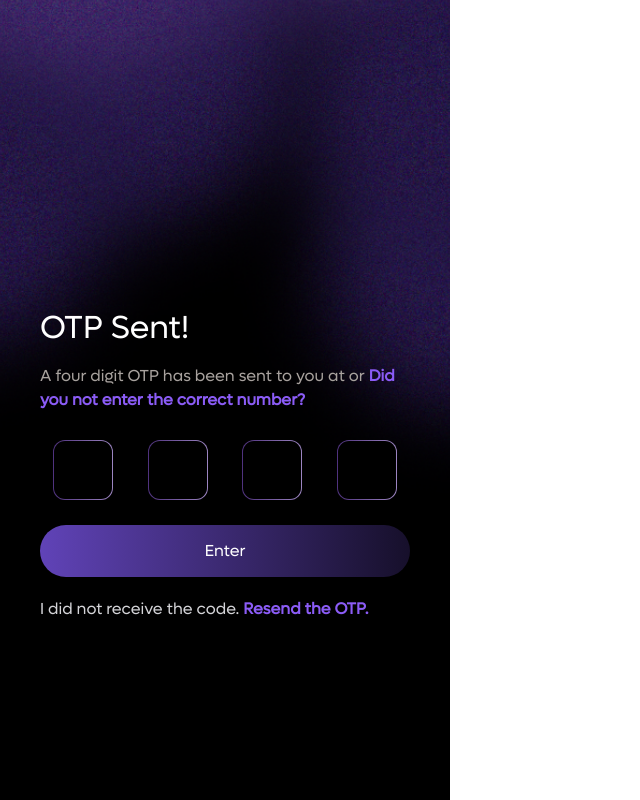
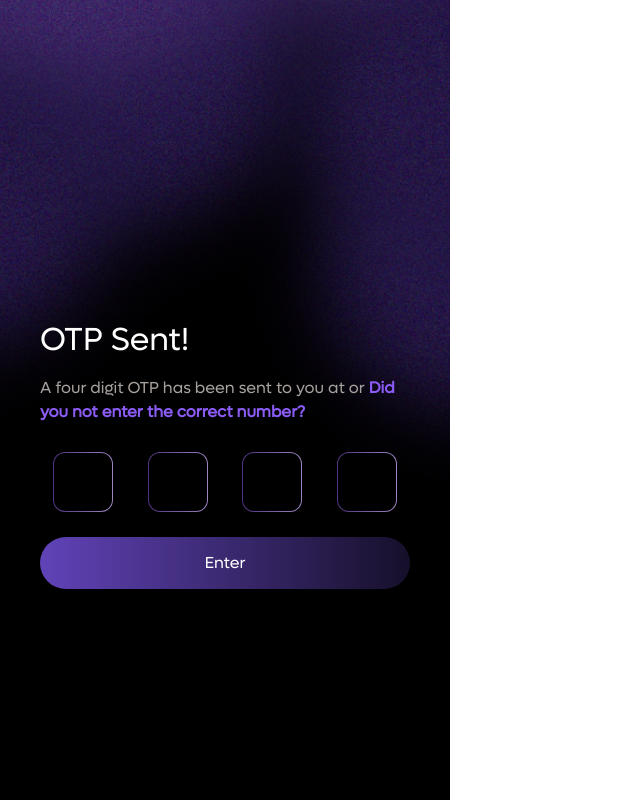
Before and after one commit to hintsocials/Prototypemain, a React (Vite) app: page /otp in a window 1280 px wide. Shown: the whole page, without its empty margins (0-640 px from the left). Built offline with nearby package versions, Linux system fonts and the light colour scheme.

Commit message:
just now

```diff
--- a/src/pages/Otp.jsx
+++ b/src/pages/Otp.jsx
@@ -119,12 +119,12 @@ const Otp = () => {
               Enter
             </button>
           </div>
-          <p className=" text-zinc-300 text-base font-normal font-['Lufga'] ">
+          {/* <p className=" text-zinc-300 text-base font-normal font-['Lufga'] ">
             I did not receive the code.{" "}
             <span className=" text-violet-500 text-base font-bold font-['Lufga']">
               Resend the OTP.
             </span>
-          </p>
+          </p> */}
         </div>
       </div>
     </section>
--- a/src/pages/PersonalInfoOne.jsx
+++ b/src/pages/PersonalInfoOne.jsx
@@ -74,15 +74,16 @@ const PersonalInfoOne = () => {
       dobsplit,
       gender: selectedGender,
       age,
+      userId,
     };
 
     updateUser(userData);
     try {
-      // const response = await axios.post(
-      //   "https://weak-teal-donkey-ring.cyclic.app/api/save-user-info",
-      //   userData,userId,
-      //   { withCredentials: true }
-      // );
+      const response = await axios.post(
+        "https://weak-teal-donkey-ring.cyclic.app/api/save-user-info",
+        userData,
+        { withCredentials: true }
+      );
 
       console.log(userData);
 
```
